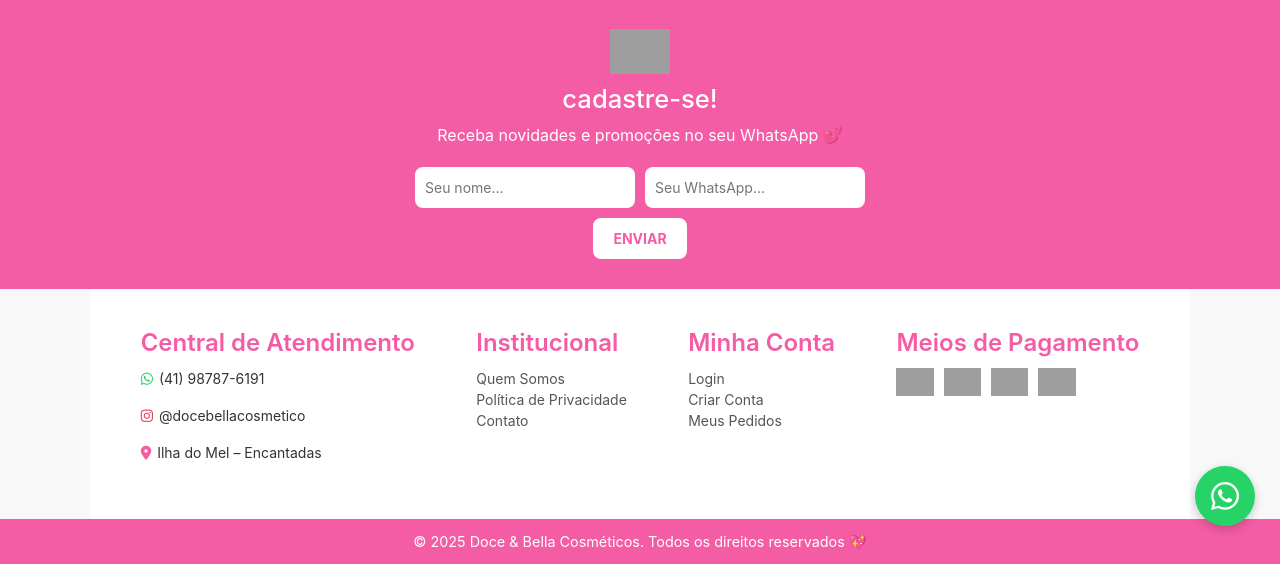
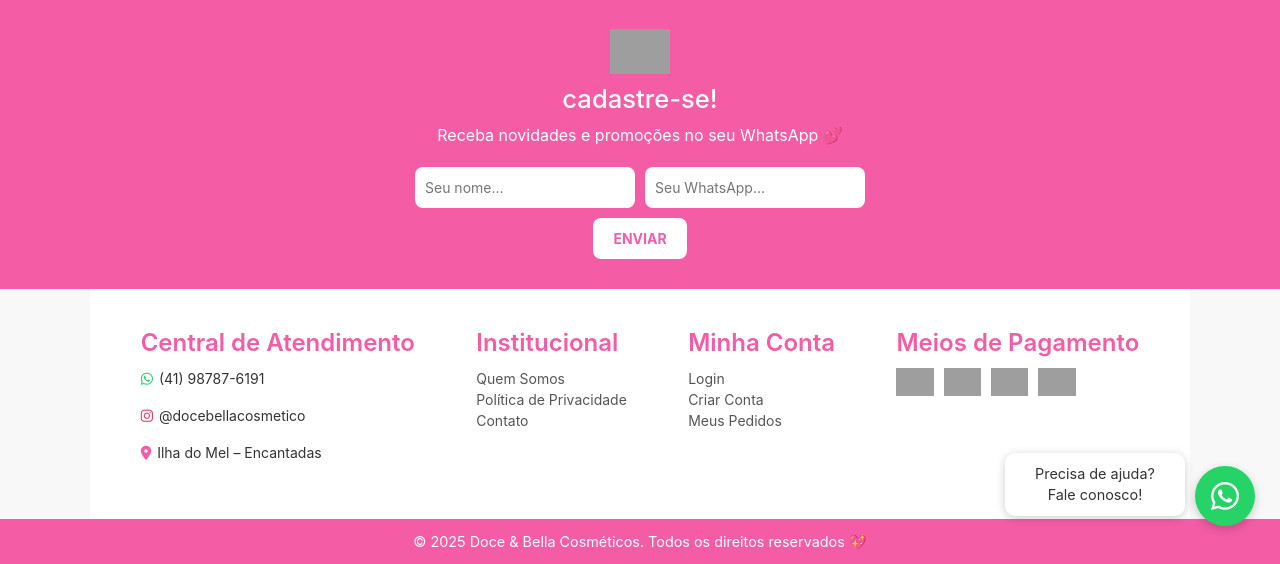
Before and after one commit to ribeiromendes5014-design/docebella-ecommerce, a Django app: page /carrinho/ in a window 1280 px wide. Shown: the part 249-813 px from the top of the page. Run offline with Django 5.2, Linux system fonts and the light colour scheme; data comes from the database, SQL or seed files in the repository; some libraries are stand-ins or nearby versions; grey boxes are pictures that could not be loaded.

Commit message:
Update base.html

```diff
--- a/templates/base.html
+++ b/templates/base.html
@@ -182,6 +182,47 @@
   margin-bottom: 10px;
 }
 
+/* 1. Efeito Pulsante (CSS Animation) */
+.pulse-animate {
+    animation: pulse 1.5s infinite; /* Aplica a animação */
+}
+
+@keyframes pulse {
+    0% {
+        box-shadow: 0 0 0 0 rgba(37, 211, 102, 0.7); /* Cor verde do WhatsApp */
+    }
+    70% {
+        box-shadow: 0 0 0 10px rgba(37, 211, 102, 0); /* Expande a sombra */
+    }
+    100% {
+        box-shadow: 0 0 0 0 rgba(37, 211, 102, 0);
+    }
+}
+
+/* 2. Estilo do Balão de Saudação */
+.whatsapp-greeting-bubble {
+    position: fixed;
+    right: 95px; /* Posição para o balão ficar ao lado do botão */
+    bottom: 35px;
+    background-color: white;
+    color: #333;
+    padding: 10px 15px;
+    border-radius: 10px;
+    box-shadow: 0 2px 10px rgba(0, 0, 0, 0.2);
+    font-size: 0.9rem;
+    max-width: 180px;
+    text-align: center;
+    cursor: pointer;
+    opacity: 0; /* Esconde por padrão */
+    transform: scale(0.8); /* Inicia pequeno */
+    transition: opacity 0.3s, transform 0.3s;
+    z-index: 9998;
+}
+.whatsapp-greeting-bubble.show {
+    opacity: 1; /* Mostra */
+    transform: scale(1); /* Traz ao tamanho normal */
+}
+
 .perfil-subtext {
   color: #555;
   margin-bottom: 25px;
@@ -263,6 +304,8 @@
       #mobile-menu,
       #menu-overlay { display: none !important; }
     }
+
+
 
     /* ===== Header mobile ===== */
     .header-mobile {
@@ -417,6 +460,47 @@
     .mobile-category-list .ver-tudo a{ font-weight:700; }
   </style>
 
+  <script>
+    document.addEventListener('DOMContentLoaded', function() {
+        const bubble = document.getElementById('whatsapp-greeting-bubble');
+        const floatButton = document.querySelector('.whatsapp-float');
+
+        // 1. Função para mostrar o balão
+        const showBubble = () => {
+            bubble.classList.add('show');
+            // Remove o efeito pulsante para focar no balão
+            floatButton.classList.remove('pulse-animate');
+        };
+
+        // 2. Função para esconder o balão
+        const hideBubble = () => {
+            bubble.classList.remove('show');
+            // Volta o efeito pulsante
+            floatButton.classList.add('pulse-animate');
+        };
+
+        // 3. Mostra o balão após 5 segundos
+        const timeoutId = setTimeout(showBubble, 5000);
+
+        // 4. Se o usuário clicar no balão, esconde e redireciona
+        bubble.addEventListener('click', function() {
+            hideBubble();
+            window.open(floatButton.href, '_blank');
+            clearTimeout(timeoutId);
+        });
+
+        // 5. Se o usuário clicar no botão flutuante, apenas esconde o balão
+        floatButton.addEventListener('click', function() {
+            hideBubble();
+            clearTimeout(timeoutId);
+        });
+
+        // 6. Esconde o balão após 15 segundos, se o usuário não interagir
+        setTimeout(hideBubble, 20000);
+    });
+</script>
+
+
   <!-- =========================================================
        JS do menu mobile (leve e sem conflitos)
        ========================================================= -->
@@ -534,11 +618,15 @@
   </footer>
 
   <!-- WhatsApp flutuante (seu original) -->
-  <a href="https://wa.me/5541987876191?text=Olá!%20Gostaria%20de%20ajuda%20com%20um%20produto%20da%20Doce%20%26%20Bella."
-     class="whatsapp-float" target="_blank" title="Fale conosco pelo WhatsApp"
-     style="position:fixed;width:60px;height:60px;bottom:25px;right:25px;background:#25d366;color:#fff;border-radius:50%;text-align:center;font-size:32px;box-shadow:0 3px 10px rgba(0,0,0,.2);z-index:9999;">
+  <div class="whatsapp-greeting-bubble" id="whatsapp-greeting-bubble">
+    Precisa de ajuda? Fale conosco!
+</div>
+
+<a href="https://wa.me/5541987876191?text=Olá!%20Gostaria%20de%20ajuda%20com%20um%20produto%20da%20Doce%20%26%20Bella."
+    class="whatsapp-float pulse-animate" target="_blank" title="Fale conosco pelo WhatsApp"
+    style="position:fixed;width:60px;height:60px;bottom:25px;right:25px;background:#25d366;color:#fff;border-radius:50%;text-align:center;font-size:32px;box-shadow:0 3px 10px rgba(0,0,0,.2);z-index:9999;">
     <i class="fab fa-whatsapp" style="margin-top:14px;"></i>
-  </a>
+</a>
   <script src="https://cdn.jsdelivr.net/npm/bootstrap@5.3.3/dist/js/bootstrap.bundle.min.js" integrity="sha384-YvpcrYf0tY3lHB60NNkmXc5s9fDVZLESaAA55NDzOxhy9GkcIdslK1eN7N6jIeHz" crossorigin="anonymous"></script>
 
   <!-- Cadastre-se (JS) -->
```
